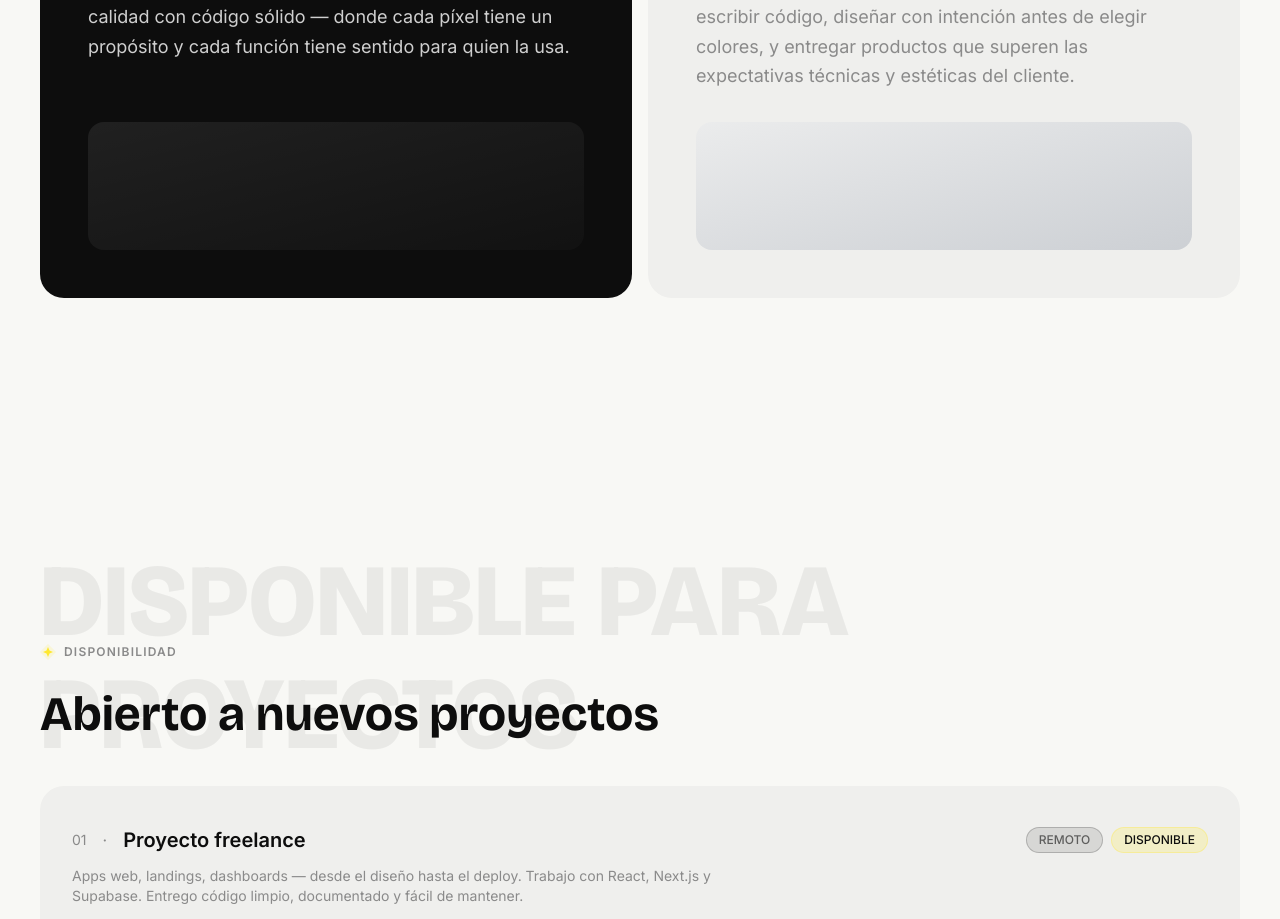
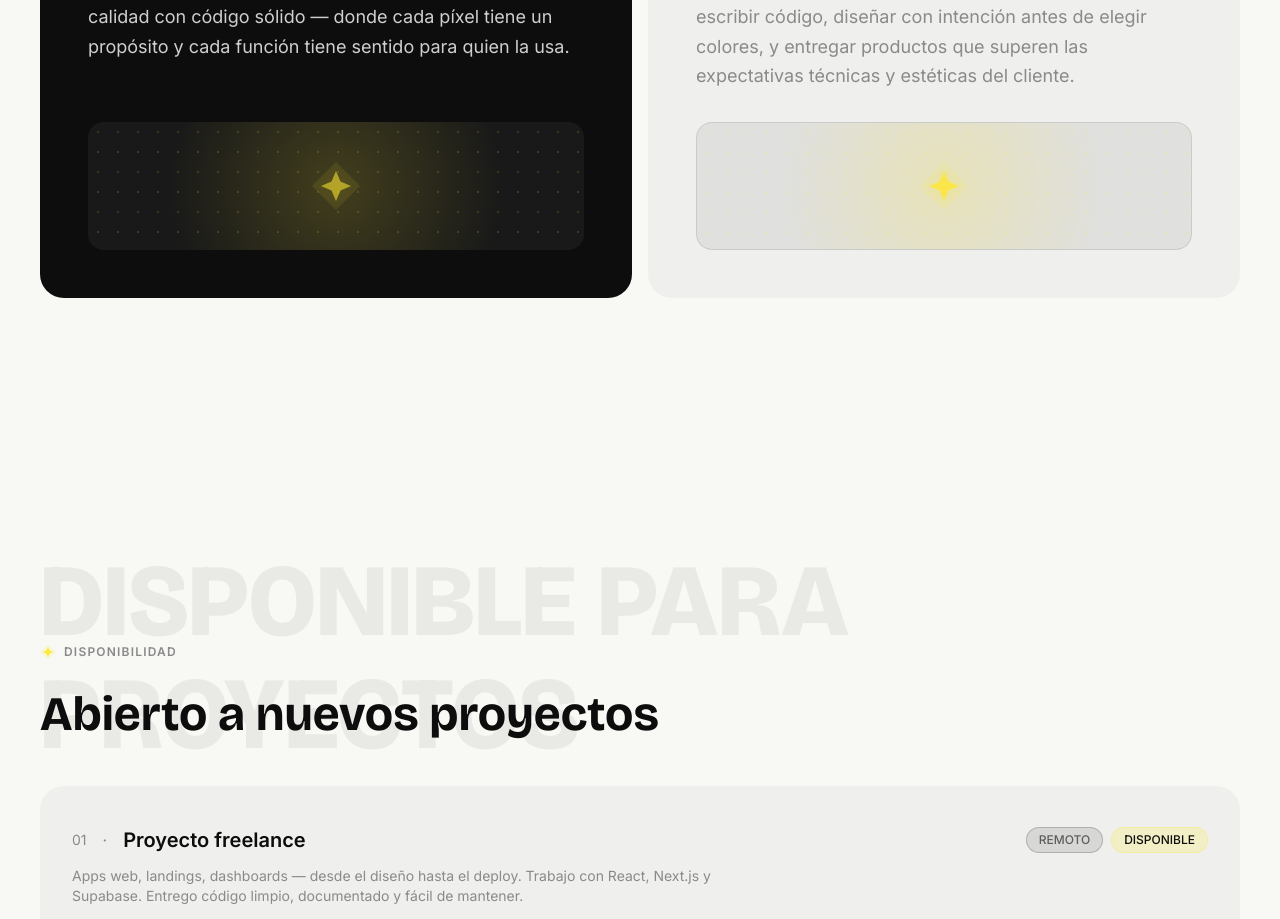
Before and after one commit to MiguelPCO/miguel-portfolio-studio, a React (Vite) app: page /about in a window 1280 px wide. Shown: the part 2507-3426 px from the top of the page. Built offline with nearby package versions, Linux system fonts and the light colour scheme.

Commit message:
feat: Vision/Mission decorative placeholder + fix light-mode contrast
Replaces empty gradient placeholder with DiamondIcon brand pattern
(dot grain + accent glow). Adds border/fill contrast so it stays
visible on the light card background, not just dark.

```diff
--- a/src/components/about/VisionMission.jsx
+++ b/src/components/about/VisionMission.jsx
@@ -1,6 +1,12 @@
 import Card from '../ui/Card'
 import SectionTag from '../ui/SectionTag'
+import DiamondIcon from '../ui/DiamondIcon'
 import { useScrollReveal } from '../animations/useScrollReveal'
+
+const DOT_PATTERN = {
+  backgroundImage: 'radial-gradient(circle, #FFE830 1.5px, transparent 1.5px)',
+  backgroundSize: '20px 20px',
+}
 
 /**
  * Sección de Visión y Misión — dos cards lado a lado
@@ -25,8 +31,15 @@ export default function VisionMission() {
               </p>
             </div>
 
-            {/* [PLACEHOLDER 3D: objeto decorativo de visión] */}
-            <div className="mt-8 w-full h-32 rounded-2xl bg-gradient-to-br from-white/20 to-white/5 opacity-40" />
+            {/* Marca decorativa: grano de diamantes + glow acento */}
+            <div className="relative mt-8 w-full h-32 rounded-2xl overflow-hidden bg-white/5">
+              <div className="absolute inset-0 opacity-[0.15]" style={DOT_PATTERN} />
+              <div
+                className="absolute inset-0"
+                style={{ background: 'radial-gradient(circle at 50% 50%, rgba(255,232,48,0.18), transparent 65%)' }}
+              />
+              <DiamondIcon className="absolute top-1/2 left-1/2 -translate-x-1/2 -translate-y-1/2 w-12 h-12 text-accent opacity-60" />
+            </div>
           </Card>
 
           {/* Misión — card clara */}
@@ -42,8 +55,15 @@ export default function VisionMission() {
               </p>
             </div>
 
-            {/* [PLACEHOLDER 3D: objeto decorativo de misión] */}
-            <div className="mt-8 w-full h-32 rounded-2xl bg-gradient-to-br from-gray-200 to-gray-400 dark:from-card dark:to-surface opacity-40" />
+            {/* Marca decorativa: grano de diamantes + glow acento */}
+            <div className="relative mt-8 w-full h-32 rounded-2xl overflow-hidden bg-ink/[0.06] border border-ink/10">
+              <div className="absolute inset-0 opacity-[0.2]" style={DOT_PATTERN} />
+              <div
+                className="absolute inset-0"
+                style={{ background: 'radial-gradient(circle at 50% 50%, rgba(255,232,48,0.22), transparent 65%)' }}
+              />
+              <DiamondIcon className="absolute top-1/2 left-1/2 -translate-x-1/2 -translate-y-1/2 w-12 h-12 text-accent opacity-80" />
+            </div>
           </Card>
         </div>
       </div>
```
